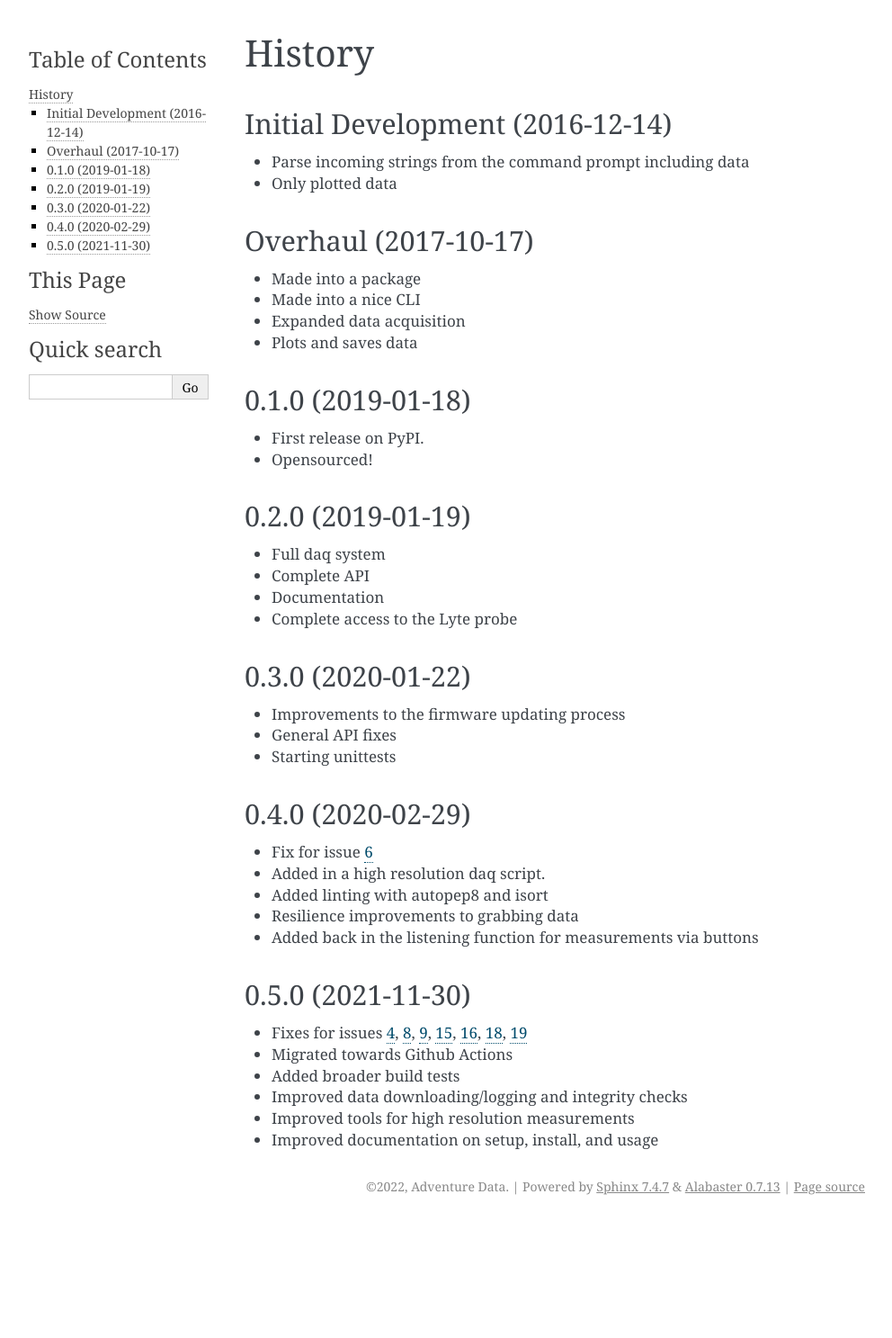
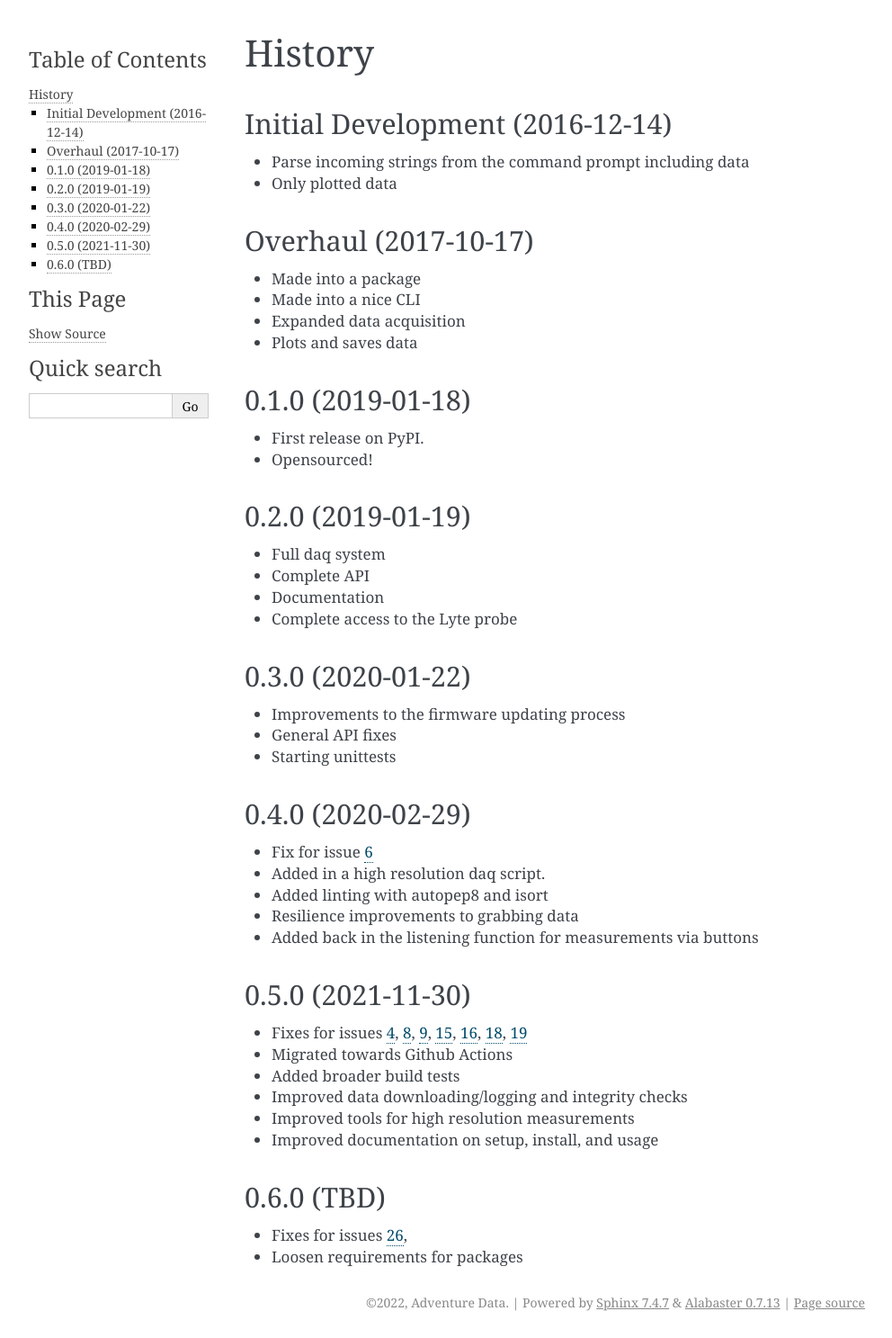
Before and after one commit to AdventureData/radicl, a Sphinx documentation site: the page built from docs/history.rst, in a window 1280 px wide. Shown: the whole page at 90% size, without its empty margins (148-1140 px from the left). Built offline with Sphinx 7.4.7, drawn with Linux system fonts in a browser that asks for light colours; pages that are not in the unit, such as notebooks, are missing from menus; before the commit the page ends 1358 px from its top, so only the background shows below that.

Commit message:
Loosened Reqs, Fixed #26 (#27)

```diff
--- a/docs/history.rst
+++ b/docs/history.rst
@@ -64,3 +64,10 @@ Overhaul (2017-10-17)
 .. _16: https://github.com/AdventureData/radicl/issues/16
 .. _18: https://github.com/AdventureData/radicl/issues/18
 .. _19: https://github.com/AdventureData/radicl/issues/19
+
+0.6.0 (TBD)
+------------------
+* Fixes for issues 26_,
+* Loosen requirements for packages
+
+.. _26: https://github.com/AdventureData/radicl/issues/26
```
Also changed, not shown: requirements.txt (+7 -7 lines).
